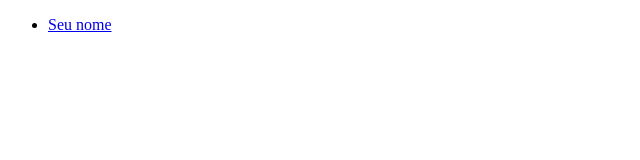
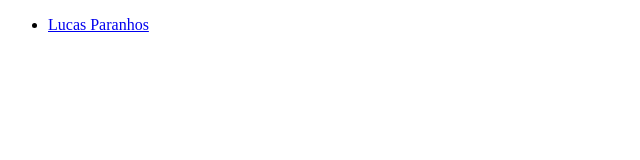
Before and after one commit to paranhoslukas/DesFrameIII, a plain HTML site: page 6_7A/Currículos/index.html in a window 1280 px wide. Shown: the full height of the page, 0-640 px from the left. Drawn offline with Linux system fonts and the light colour scheme.

Commit message:
Update index.html
Add CV  Lucas Paranhos

```diff
--- a/6_7A/Currículos/index.html
+++ b/6_7A/Currículos/index.html
@@ -7,7 +7,7 @@
 </head>
 <body>
     <ul>
-        <li><a href="seu currículo" target="_blank">Seu nome</a></li>
+        <li><a href="https://paranhoslukas.github.io/desenvovimento%20framework%203/Curr%C3%ADculo/index.html" target="_blank">Lucas Paranhos</a></li>
     </ul>
 </body>
 </html>
```
